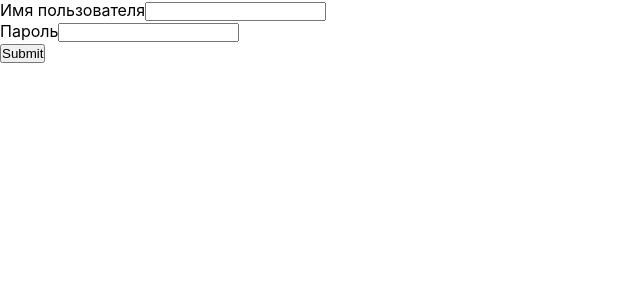
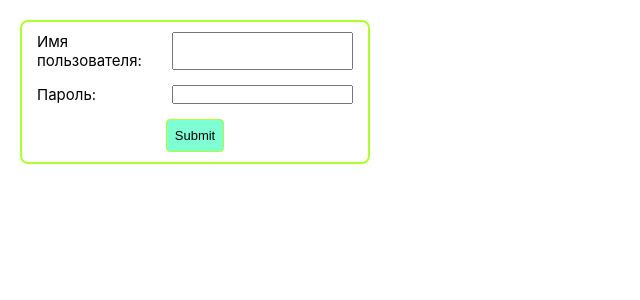
Before and after one commit to LiubovMorozova90/Pet-project_React, a Next.js app: page /form in a window 1280 px wide. Shown: the top 300 px of the page, without its empty margins (0-640 px from the left). Built offline with nearby package versions, Linux system fonts and the light colour scheme.

Commit message:
add style

```diff
--- /dev/null
+++ b/src/components/Field/Field.module.css
@@ -0,0 +1,3 @@
+.label-form {
+    font-size: 15px;
+}
--- a/src/components/Field/index.tsx
+++ b/src/components/Field/index.tsx
@@ -1,7 +1,9 @@
 import React, { PropsWithChildren } from 'react';
 
+import styles from './Field.module.css'
+
 interface Props extends PropsWithChildren {
-  label?: 'Имя пользователя' | 'Пароль';
+  label?: 'Имя пользователя: ' | 'Пароль: ';
   errorMessage?: string;
   isErrorVisible?: boolean;
 }
@@ -9,7 +11,7 @@ interface Props extends PropsWithChildren {
 const Field = (props: Props) => {
   return (
     <div>
-      <label>{props.label}</label>
+      <label className={styles['label-form']}>{props.label}</label>
       {props.children}
       {props.isErrorVisible && (
         <div style={{ color: 'red' }}>{props.errorMessage}</div>
--- /dev/null
+++ b/src/components/LoginForm/LoginForm.module.css
@@ -0,0 +1,25 @@
+.main-form {
+    display: flex;
+    flex-direction: column;
+    gap: 15px;
+    border: 2px greenyellow solid;
+    border-radius: 8px;
+    max-width: 350px;
+    padding: 10px 15px;
+    margin: 20px;
+}
+
+.main-form div {
+    display: flex;
+    justify-content: space-between;
+}
+
+.sumbit-btn {
+  font-size: 13px;
+  background-color: aquamarine;
+  border-radius: 4px;
+  border: 1px greenyellow solid;
+  cursor: pointer;
+  padding: 8px;
+  margin: 0 auto;
+}
--- a/src/components/LoginForm/index.tsx
+++ b/src/components/LoginForm/index.tsx
@@ -3,6 +3,8 @@ import { useFormik } from 'formik';
 import * as Yup from 'yup';
 
 import Field from 'components/Field';
+
+import styles from './LoginForm.module.css'
 
 const LoginForm = () => {
   const formik = useFormik({
@@ -21,9 +23,9 @@ const LoginForm = () => {
   });
 
   return (
-    <form onSubmit={formik.handleSubmit}>
+    <form className={styles['main-form']} onSubmit={formik.handleSubmit}>
       <Field
-        label="Имя пользователя"
+        label="Имя пользователя: "
         isErrorVisible={!!(formik.touched.username && formik.errors.username)}
         errorMessage={formik.errors.username}
       >
@@ -36,7 +38,7 @@ const LoginForm = () => {
         />
       </Field>
       <Field
-        label="Пароль"
+        label="Пароль: "
         isErrorVisible={!!(formik.touched.password && formik.errors.password)}
         errorMessage={formik.errors.password}
       >
@@ -48,7 +50,9 @@ const LoginForm = () => {
           value={formik.values.password}
         />
       </Field>
-      <button type="submit">Submit</button>
+      <button className={styles['sumbit-btn']} type="submit">
+        Submit
+      </button>
     </form>
   );
 };
```
